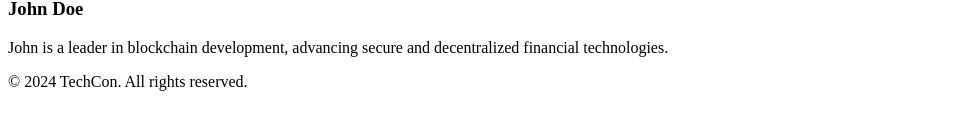
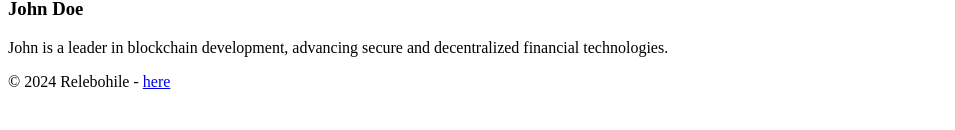
Before and after one commit to Machesa/TechCon_HTML, a plain HTML site: page techcon_website/about.html in a window 1280 px wide. Shown: the part 606-736 px from the top of the page, without its empty margins (0-955 px from the left). Drawn offline with Linux system fonts and the light colour scheme.

Commit message:
Update about.html

```diff
--- a/techcon_website/about.html
+++ b/techcon_website/about.html
@@ -49,7 +49,7 @@
     </main>
 
     <footer>
-        <p>&copy; 2024 TechCon. All rights reserved.</p>
+        <p>&copy; 2024 Relebohile - <a href="https://yourwebsite.com" target="_blank">here</a></p>
     </footer>
 
 </body>
```
